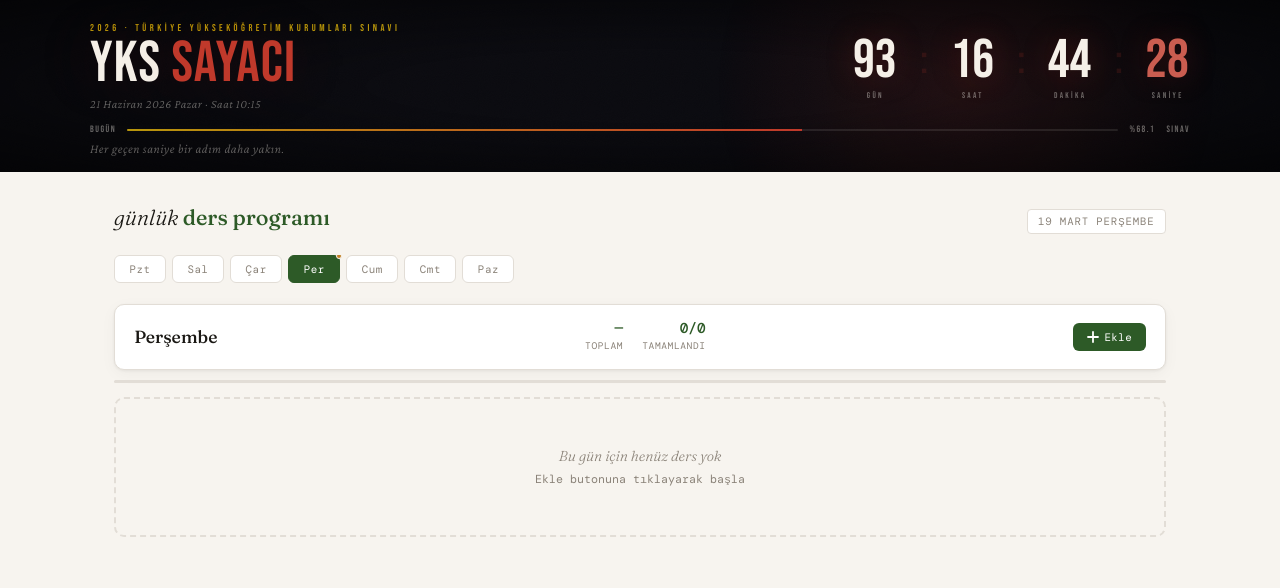
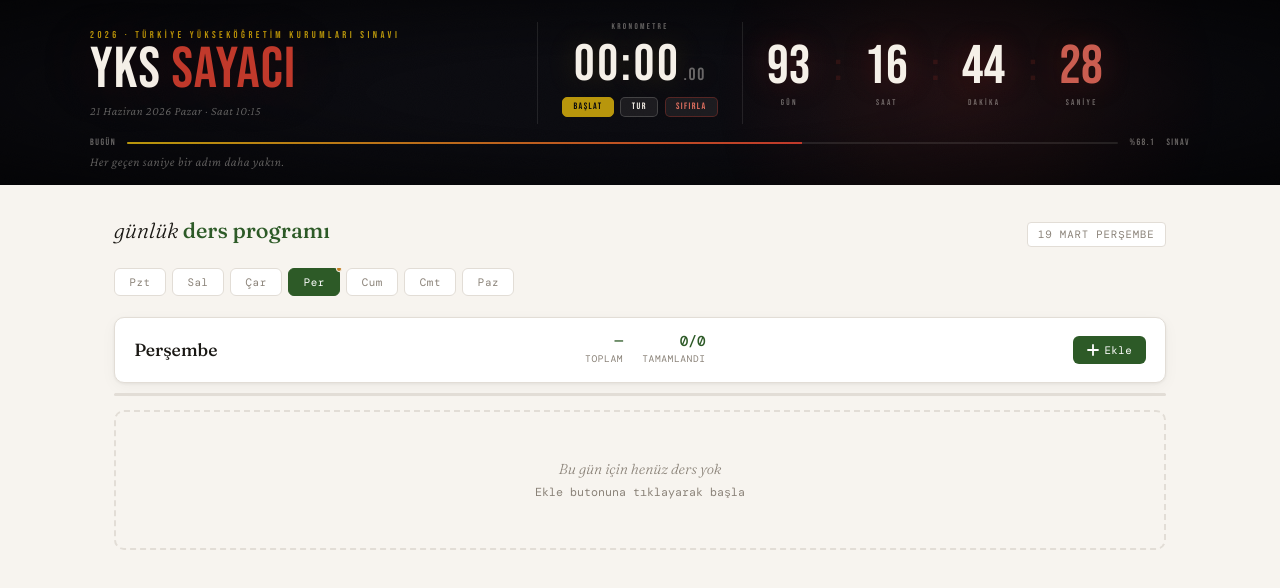
Before and after one commit to centrumboss/yks-sayac, a plain HTML site: page index.html in a window 1280 px wide. Drawn offline with nearby package versions, Linux system fonts and the light colour scheme; a web font is replaced by a local one.

Commit message:
Update index.html

```diff
--- a/index.html
+++ b/index.html
@@ -82,11 +82,10 @@ body {
 .banner-inner {
   position:relative; z-index:1;
   max-width:1100px; margin:0 auto;
-  display:flex;
+  display:grid;
+  grid-template-columns: 1fr auto 1fr;
   align-items:center;
-  justify-content:space-between;
-  gap:2rem;
-  flex-wrap:wrap;
+  gap:1.5rem;
   animation:fadeUp .9s ease both;
 }
 @keyframes fadeUp {
@@ -94,6 +93,56 @@ body {
   to   { opacity:1; transform:translateY(0); }
 }
 .banner-left { display:flex; flex-direction:column; gap:.2rem; }
+
+/* ─── TIMER ──────────────────────────────────────────── */
+.timer-block {
+  display:flex; flex-direction:column; align-items:center; gap:.45rem;
+  border-left:1px solid var(--line-dark);
+  border-right:1px solid var(--line-dark);
+  padding:0 1.5rem;
+}
+.timer-display {
+  font-family:var(--display);
+  font-size:clamp(2rem,4vw,3.2rem);
+  letter-spacing:.06em; color:var(--paper);
+  text-shadow:0 0 30px rgba(184,150,12,0.2);
+  line-height:1; transition:color .2s, text-shadow .2s;
+}
+.timer-display.running { color:var(--gold); text-shadow:0 0 28px rgba(184,150,12,0.5); }
+.timer-display.paused  { color:var(--muted-dark); }
+.timer-ms {
+  font-family:var(--display);
+  font-size:clamp(.75rem,1.5vw,1.1rem);
+  color:var(--muted-dark); letter-spacing:.1em; margin-left:.15em;
+}
+.timer-eyebrow {
+  font-family:var(--display);
+  font-size:.52rem; letter-spacing:.28em;
+  color:var(--muted-dark); text-transform:uppercase;
+}
+.timer-btns { display:flex; gap:.4rem; align-items:center; }
+.t-btn {
+  font-family:var(--display); font-size:.58rem; letter-spacing:.15em;
+  padding:.28rem .65rem; border-radius:5px;
+  border:1px solid rgba(245,240,232,0.18);
+  background:rgba(245,240,232,0.07); color:var(--paper);
+  cursor:pointer; transition:all .15s; line-height:1;
+}
+.t-btn:hover { background:rgba(245,240,232,0.14); border-color:rgba(245,240,232,0.35); }
+.t-btn.primary { background:var(--gold); border-color:var(--gold); color:var(--ink); }
+.t-btn.primary:hover { opacity:.82; }
+.t-btn.danger { border-color:rgba(192,57,43,.35); color:#e07060; }
+.t-btn.danger:hover { background:rgba(192,57,43,.12); }
+.timer-laps {
+  max-height:44px; overflow-y:auto; width:100%; text-align:center;
+  scrollbar-width:none;
+}
+.timer-laps::-webkit-scrollbar{display:none;}
+.lap-item {
+  font-family:var(--display); font-size:.52rem;
+  letter-spacing:.1em; color:var(--muted-dark); line-height:1.9;
+}
+
 .banner-eyebrow {
   font-family:var(--display);
   font-size:.62rem; letter-spacing:.35em; color:var(--gold);
@@ -329,7 +378,8 @@ body {
 .toast.show{opacity:1;transform:translateY(0);}
 
 @media(max-width:640px){
-  .banner-inner{flex-direction:column;gap:.8rem;}
+  .banner-inner{grid-template-columns:1fr;gap:1.2rem;}
+  .timer-block{border-left:none;border-right:none;border-top:1px solid var(--line-dark);border-bottom:1px solid var(--line-dark);padding:.8rem 0;}
   .day-stats{display:none;}
   .banner{padding:1.1rem 1rem .9rem;}
   .main{padding:1.4rem 1rem 4rem;}
@@ -346,6 +396,18 @@ body {
       <div class="banner-eyebrow">2026 · Türkiye Yükseköğretim Kurumları Sınavı</div>
       <div class="banner-title">YKS <span>Sayacı</span></div>
       <div class="banner-date" id="exam-date-label">yükleniyor…</div>
+    </div>
+
+    <!-- TIMER -->
+    <div class="timer-block">
+      <div class="timer-eyebrow">Kronometre</div>
+      <div class="timer-display" id="timer-display"><span id="timer-main">00:00</span><span class="timer-ms" id="timer-ms">.00</span></div>
+      <div class="timer-btns">
+        <button class="t-btn primary" id="t-start" onclick="timerToggle()">Başlat</button>
+        <button class="t-btn" id="t-lap" onclick="timerLap()" disabled>Tur</button>
+        <button class="t-btn danger" id="t-reset" onclick="timerReset()">Sıfırla</button>
+      </div>
+      <div class="timer-laps" id="timer-laps"></div>
     </div>
     <div class="countdown" id="countdown">
       <div class="unit"><span class="number" id="days">--</span><span class="cd-label">Gün</span></div>
@@ -584,6 +646,56 @@ function updateBadge(){document.getElementById('today-badge').textContent=new Da
 function render(){renderTabs();renderBoard();}
 load();updateBadge();render();
 setInterval(updateBadge,60000);
+
+/* ── Timer / Kronometre ── */
+let timerRunning=false,timerStart=0,timerElapsed=0,timerRAF=null,laps=[];
+
+function timerToggle(){
+  if(timerRunning){
+    timerRunning=false; timerElapsed+=Date.now()-timerStart;
+    cancelAnimationFrame(timerRAF);
+    document.getElementById('timer-display').className='timer-display paused';
+    document.getElementById('t-start').textContent='Devam';
+  } else {
+    timerRunning=true; timerStart=Date.now();
+    document.getElementById('timer-display').className='timer-display running';
+    document.getElementById('t-start').textContent='Durdur';
+    document.getElementById('t-lap').disabled=false;
+    timerTick();
+  }
+}
+function timerTick(){
+  if(!timerRunning) return;
+  renderTimerDisplay(timerElapsed+(Date.now()-timerStart));
+  timerRAF=requestAnimationFrame(timerTick);
+}
+function renderTimerDisplay(ms){
+  const h=Math.floor(ms/3600000),m=Math.floor((ms%3600000)/60000),s=Math.floor((ms%60000)/1000),cs=Math.floor((ms%1000)/10);
+  document.getElementById('timer-main').textContent=h>0?`${pad(h)}:${pad(m)}:${pad(s)}`:`${pad(m)}:${pad(s)}`;
+  document.getElementById('timer-ms').textContent='.'+pad(cs);
+}
+function timerLap(){
+  const total=timerElapsed+(timerRunning?Date.now()-timerStart:0);
+  laps.unshift(total);
+  document.getElementById('timer-laps').innerHTML=laps.map((l,i)=>{
+    const h=Math.floor(l/3600000),m=Math.floor((l%3600000)/60000),s=Math.floor((l%60000)/1000),cs=Math.floor((l%1000)/10);
+    const t=h>0?`${pad(h)}:${pad(m)}:${pad(s)}.${pad(cs)}`:`${pad(m)}:${pad(s)}.${pad(cs)}`;
+    return`<div class="lap-item">TUR ${laps.length-i} · ${t}</div>`;
+  }).join('');
+}
+function timerReset(){
+  timerRunning=false;timerStart=0;timerElapsed=0;laps=[];
+  cancelAnimationFrame(timerRAF);
+  document.getElementById('timer-display').className='timer-display';
+  document.getElementById('timer-main').textContent='00:00';
+  document.getElementById('timer-ms').textContent='.00';
+  document.getElementById('t-start').textContent='Başlat';
+  document.getElementById('t-lap').disabled=true;
+  document.getElementById('timer-laps').innerHTML='';
+}
+
+
+
 </script>
 </body>
 </html>
```
